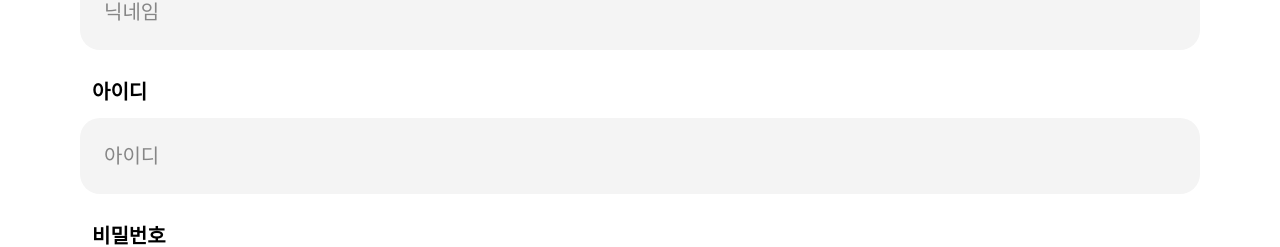
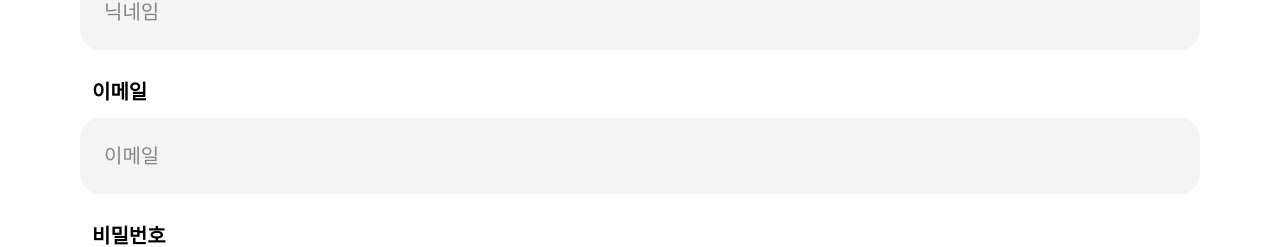
Before and after one commit to no-limit-dev/Blackpink_AccountBook, a Vue app: page /signup in a window 1280 px wide. Shown: the part 246-493 px from the top of the page. Built offline with nearby package versions, Linux system fonts and the light colour scheme; a web font is replaced by a local one.

Commit message:
fix: 아이디 -> 이메일로 수정

```diff
--- a/src/pages/LoginPage.vue
+++ b/src/pages/LoginPage.vue
@@ -4,11 +4,11 @@
     <BaseCard>
       <div class="flex flex-col gap-7">
         <BaseInput
-          id="id"
-          label="아이디"
-          type="text"
-          placeholder="아이디"
-          v-model="id"
+          id="email"
+          label="이메일"
+          type="email"
+          placeholder="이메일"
+          v-model="email"
           :disabled="false"
         />
         <BaseInput
--- a/src/pages/SignupPage.vue
+++ b/src/pages/SignupPage.vue
@@ -12,11 +12,11 @@
           :disabled="false"
         />
         <BaseInput
-          id="id"
-          label="아이디"
-          type="text"
-          placeholder="아이디"
-          v-model="id"
+          id="email"
+          label="이메일"
+          type="email"
+          placeholder="이메일"
+          v-model="email"
           :disabled="false"
         />
         <BaseInput
@@ -34,7 +34,7 @@
       <p class="text-xl text-center text-gray-500">
         이미 계정이 있나요?
         <RouterLink
-          to="/signup"
+          to="/login"
           class="text-xl ml-1 text-[#C0E068] underline hover:text-[#b3d45f]"
         >
           로그인하기
```
